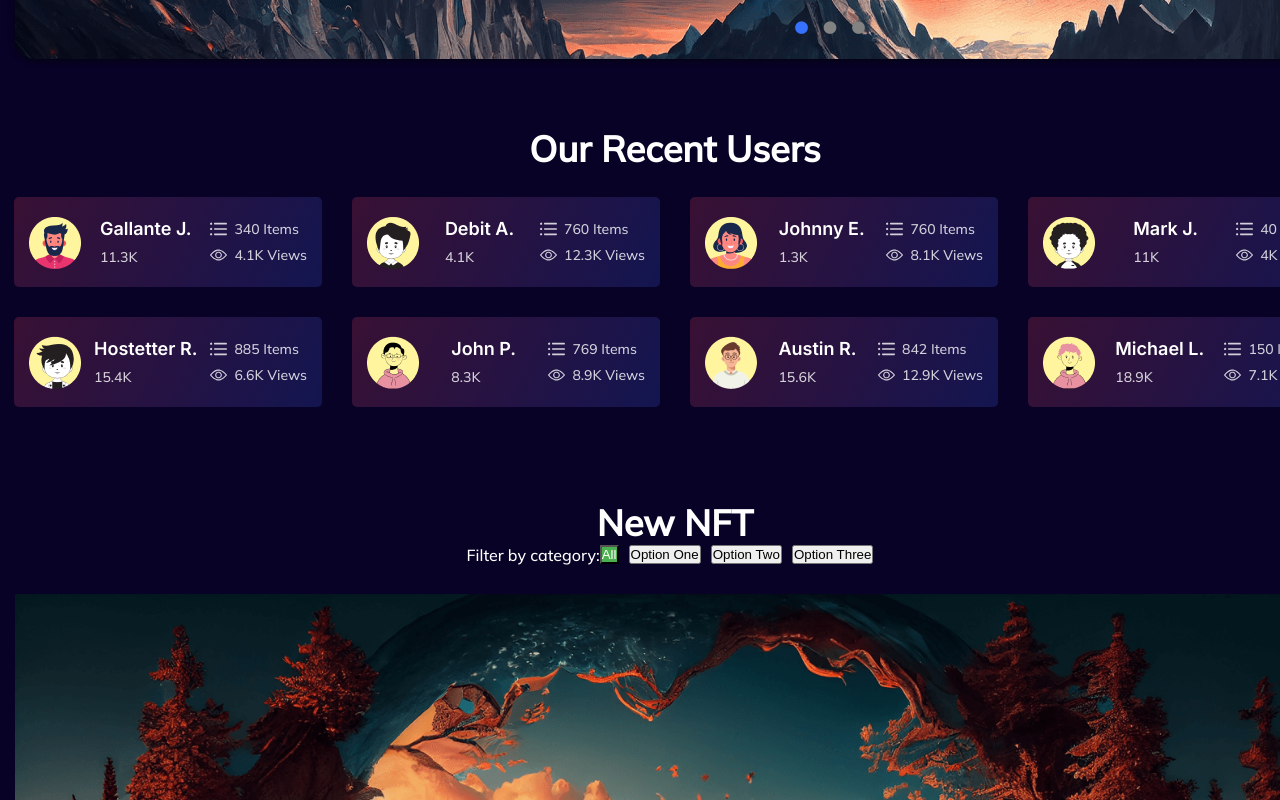
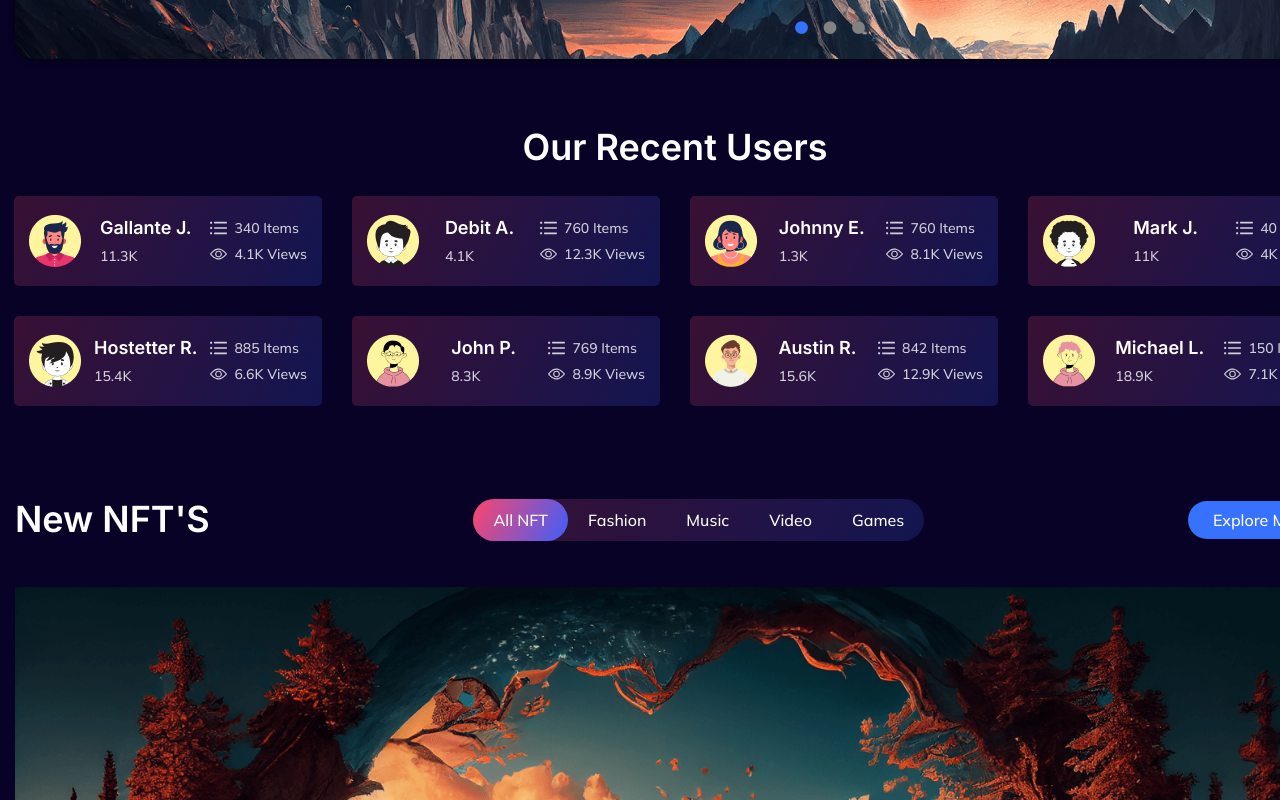
Before and after one commit to JhonveraDev/enfhees_nft, an Angular app: page / in a window 1280 px wide. Shown: the part 700-1500 px from the top of the page. Built offline with nearby package versions, Linux system fonts and the light colour scheme.

Commit message:
New NFTS header created.

```diff
--- a/src/app/home/components/recent-nft/recent-nft.component.css
+++ b/src/app/home/components/recent-nft/recent-nft.component.css
@@ -6,22 +6,53 @@
   margin: 2% 0 5% 0;
 }
 
+.recent-nft__heading {
+  display: flex;
+  justify-content: space-between;
+  align-items: center;
+  width: 100%;
+  margin-bottom: 3.5%;
+}
+
 h2 {
   font-size: 36px;
+  font-weight: 600;
+  line-height: 1.2em;
+  font-family: "Inter", sans-serif;
 }
 
-div {
+.recent-nft__categories {
+  background: linear-gradient(116.85deg, rgba(252, 70, 107, 0.2) 0%, rgba(63, 94, 251, 0.2) 100%);
+  list-style: none;
+  border-radius: 1.6em;
   display: flex;
-  flex-wrap: wrap;
-  margin-bottom: 10px;
+  align-items: center;
+  justify-content: center;
 }
 
-button {
-  margin-right: 10px;
-  margin-bottom: 10px;
+.recent-nft__categories li {
+  font-family: "Mulish", sans-serif;
+  font-size: 16px;
+  font-weight: 400;
+  line-height: 1.5em;
+  padding: 9px 20px;
+  border-radius: 1.6em;
+  cursor: pointer;
 }
 
-button.active {
-  background-color: #4caf50;
-  color: white;
+.recent-nft__categories li:hover {
+  background: linear-gradient(116.85deg, #fc466b 0%, #3f5efb 100%);
+  transition: all 0.3s ease;
 }
+
+.recent-nft__categories li.active {
+  background: linear-gradient(116.85deg, #fc466b 0%, #3f5efb 100%) !important;
+  transition: all 0.3s ease;
+}
+
+.recent-nft__explore {
+  background-color: #3772ff;
+  border-radius: 1.6em;
+  padding: 9px 25px;
+  cursor: pointer;
+}
--- a/src/app/home/components/recent-nft/recent-nft.component.html
+++ b/src/app/home/components/recent-nft/recent-nft.component.html
@@ -1,17 +1,17 @@
 <div class="recent-nft">
-  <h2>New NFT</h2>
-  <div>
-    <label>Filter by category:</label>
-    <div>
-      <button *ngFor="let category of categories" [class.active]="category === selectedCategory" (click)="filterByCategory(category)">
+  <div class="recent-nft__heading">
+    <h2>New NFT'S</h2>
+    <ul class="recent-nft__categories">
+      <li *ngFor="let category of categories" [class.active]="category === selectedCategory"
+        (click)="filterByCategory(category)">
         {{ category }}
-      </button>
+      </li>
+    </ul>
+    <div class="recent-nft__explore">
+      <a href="">Explore More</a>
     </div>
   </div>
-
   <div *ngFor="let image of images">
     <img [src]="image.url" alt="{{ image.title }}" />
   </div>
 </div>
-
-ARREGLAR EL CODIGO CON RESPECTO AL FIGMA E INVESTIGAR COMO FUNCIONA ESTE CODIGO
--- a/src/app/home/components/recent-nft/recent-nft.component.ts
+++ b/src/app/home/components/recent-nft/recent-nft.component.ts
@@ -12,13 +12,12 @@ export class RecentNftComponent implements OnInit {
   categories: string[] = [];
   selectedCategory: string = '';
 
-  constructor( private _GalleryNewNftsService: GalleryNewNftsService ) { }
-
+  constructor(private _GalleryNewNftsService: GalleryNewNftsService) { }
 
   ngOnInit() {
     this.images = this._GalleryNewNftsService.getImages();
     this.categories = this._GalleryNewNftsService.getCategories();
-    this.selectedCategory = 'All';
+    this.selectedCategory = 'All NFT';
   }
 
   filterByCategory(category: string) {
--- a/src/app/home/components/recent-users/recent-users.component.css
+++ b/src/app/home/components/recent-users/recent-users.component.css
@@ -8,6 +8,9 @@
 
 h2 {
   font-size: 36px;
+  font-weight: 600;
+  line-height: 1.2em;
+  font-family: "Inter", sans-serif;
 }
 
 .recent-users__cards {
--- a/src/app/home/interfaces/home.interfaces.ts
+++ b/src/app/home/interfaces/home.interfaces.ts
@@ -5,7 +5,6 @@ export interface RecentUser {
   views: number;
   avatar: string;
 }
-
 export interface NewNft {
   id: number;
   title: string;
--- a/src/app/home/services/gallery-new-nfts.service.ts
+++ b/src/app/home/services/gallery-new-nfts.service.ts
@@ -6,10 +6,14 @@ import { NewNft } from '../interfaces/home.interfaces';
 })
 export class GalleryNewNftsService {
   private images: NewNft[] = [
-    { id: 1, title: 'Image 1', category: 'Option One', url: '../../../../assets/carousel-01.png' },
-    { id: 2, title: 'Image 2', category: 'Option Two', url: '../../../../assets/carousel-02.png' },
-    { id: 3, title: 'Image 3', category: 'Option Three', url: '../../../../assets/carousel-03.png' },
+    { id: 1, title: 'Image 1', category: 'Fashion', url: '../../../../assets/carousel-01.png' },
+    { id: 2, title: 'Image 2', category: 'Fashion', url: '../../../../assets/carousel-02.png' },
+    { id: 3, title: 'Image 3', category: 'Music', url: '../../../../assets/carousel-03.png' },
+    { id: 4, title: 'Image 4', category: 'Video', url: '../../../../assets/carousel-02.png' },
+    { id: 5, title: 'Image 5', category: 'Games', url: '../../../../assets/carousel-01.png' },
   ];
+  firstAll: boolean = false
+
 
   constructor() { }
 
@@ -18,12 +22,11 @@ export class GalleryNewNftsService {
   }
 
   getCategories(): string[] {
-    return ['All', ...Array.from(new Set(this.images.map((image) => image.category)))];
+    return ['All NFT', ...Array.from(new Set(this.images.map((image) => image.category)))];
   }
 
-
   getImagesByCategory(category: string): NewNft[] {
-    if (category === 'All') {
+    if (category === 'All NFT') {
       return this.images;
     } else {
       return this.images.filter((image) => image.category === category);
--- a/src/app/shared/components/main-menu/main-menu.component.html
+++ b/src/app/shared/components/main-menu/main-menu.component.html
@@ -1,6 +1,6 @@
 <div class="menu">
   <div class="menu__container">
-    <a [routerLink]="['/home']">
+    <a [routerLink]="['/home']" >
       <img src="../../../../assets/logo.svg" alt="Logo" class="menu__logo" />
     </a>
 
```
